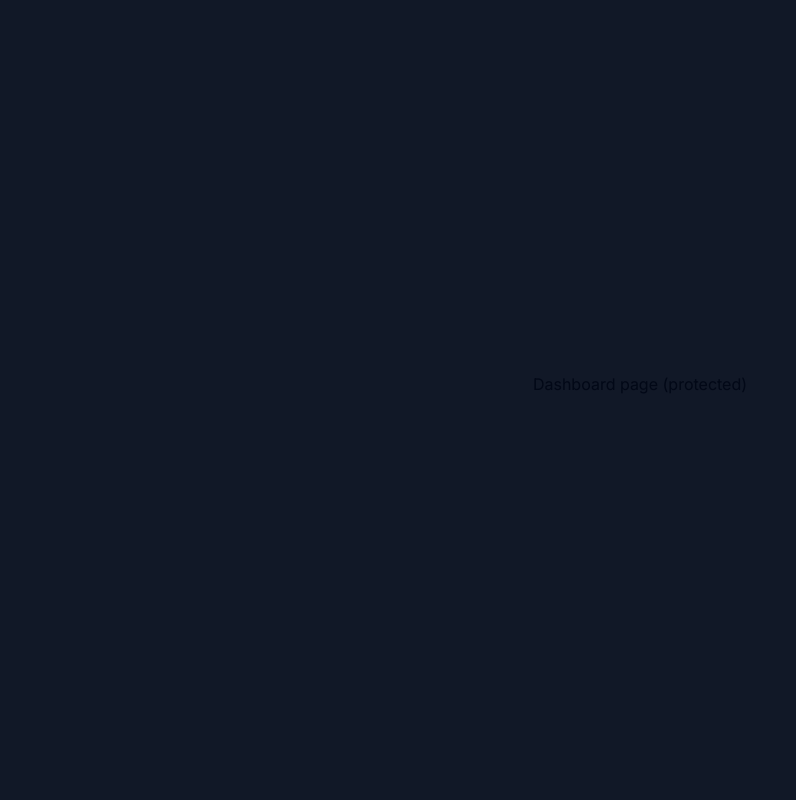
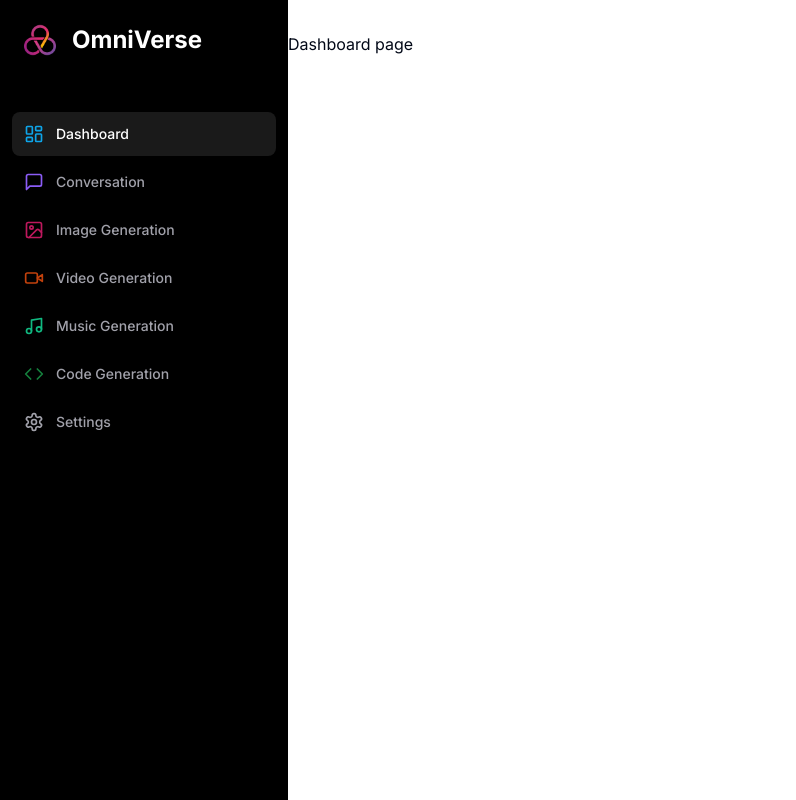
Before and after one commit to vedant343/OmniVerse.ai, a Next.js app: page /dashboard in a window 1280 px wide. Shown: the whole page, without its empty margins (0-796 px from the left). Built offline with nearby package versions, Linux system fonts and the light colour scheme.

Commit message:
Sidebar fully done

```diff
--- a/app/(dashboard)/(routes)/dashboard/page.tsx
+++ b/app/(dashboard)/(routes)/dashboard/page.tsx
@@ -1,11 +1,10 @@
 import Navbar from "@/components/navbar";
-
+import { Sidebar } from "@/components/sidebar";
 
 const DashbaordPage = () => {
   return (
     <div>
-      <p>Dashboard page (protected)</p>
-      <Navbar />
+      <p>Dashboard page</p>
     </div>
   );
 };
--- a/app/(dashboard)/layout.tsx
+++ b/app/(dashboard)/layout.tsx
@@ -1,8 +1,17 @@
+import Navbar from "@/components/navbar";
+import { Sidebar } from "@/components/sidebar";
+
 const AuthLayout = ({ children }: { children: React.ReactNode }) => {
   return (
-    <main className="h-full bg-[#111827] flex items-center justify-center">
-      {children}
-    </main>
+    <div className="h-full relative">
+      <div className="hidden h-full md:flex md:w-72 md:flex-col md:fixed md:inset-y-0 z-80 bg-gray-900">
+        <Sidebar />
+      </div>
+      <main className="md:pl-72 pb-10">
+        <Navbar />
+        {children}
+      </main>
+    </div>
   );
 };
 
--- a/app/(landing)/layout.tsx
+++ b/app/(landing)/layout.tsx
@@ -1,9 +1,5 @@
 const LandingLayout = ({ children }: { children: React.ReactNode }) => {
-  return (
-    <main className="h-full overflow-auto">
-      <div className="mx-auto max-w-screen-xl h-full w-full">{children}</div>
-    </main>
-  );
+  return <main className="h-full overflow-auto"></main>;
 };
 
 export default LandingLayout;
--- a/app/(landing)/page.tsx
+++ b/app/(landing)/page.tsx
@@ -2,12 +2,13 @@ import { Button } from "@/components/ui/button";
 const page = () => {
   return (
     <div>
-      <Button>
+      <h1>Hello</h1>
+      {/* <Button>
         <a href="/sign-in">SignIn</a>
       </Button>
       <Button>
         <a href="/sign-up">LogIn</a>
-      </Button>
+      </Button> */}
     </div>
   );
 };
--- a/components/sidebar.tsx
+++ b/components/sidebar.tsx
@@ -2,7 +2,7 @@
 
 import Link from "next/link";
 import Image from "next/image";
-//import { Montserrat } from "next/font/google";
+import { usePathname } from "next/navigation";
 
 import {
   Code,
@@ -13,12 +13,7 @@ import {
   Settings,
   VideoIcon,
 } from "lucide-react";
-
 import { cn } from "@/lib/utils";
-//import { FreeCounter } from "@/components/free-counter";
-
-//const poppins = Montserrat({ weight: "600", subsets: ["latin"] });
-
 const routes = [
   {
     label: "Dashboard",
@@ -64,6 +59,8 @@ const routes = [
 ];
 
 export const Sidebar = () => {
+  const pathname = usePathname();
+
   return (
     <div className="space-y-4 py-4 flex flex-col h-full bg-[#000000] text-white">
       <div className="px-3 py-2 flex-1">
@@ -73,7 +70,7 @@ export const Sidebar = () => {
           </div>
           <h1 className="text-2xl font-bold">OmniVerse</h1>
         </Link>
-        {/* <div className="space-y-1">
+        <div className="space-y-1">
           {routes.map((route) => (
             <Link
               key={route.href}
@@ -91,7 +88,7 @@ export const Sidebar = () => {
               </div>
             </Link>
           ))}
-        </div> */}
+        </div>
       </div>
     </div>
   );
--- a/lib/utils.ts
+++ b/lib/utils.ts
@@ -4,3 +4,7 @@ import { twMerge } from "tailwind-merge"
 export function cn(...inputs: ClassValue[]) {
   return twMerge(clsx(inputs))
 }
+
+export function absoluteUrl(path: string) {
+  return `${process.env.NEXT_PUBLIC_APP_URL}${path}`
+}
```
Also changed, not shown: middleware.ts (+4 -5 lines).
